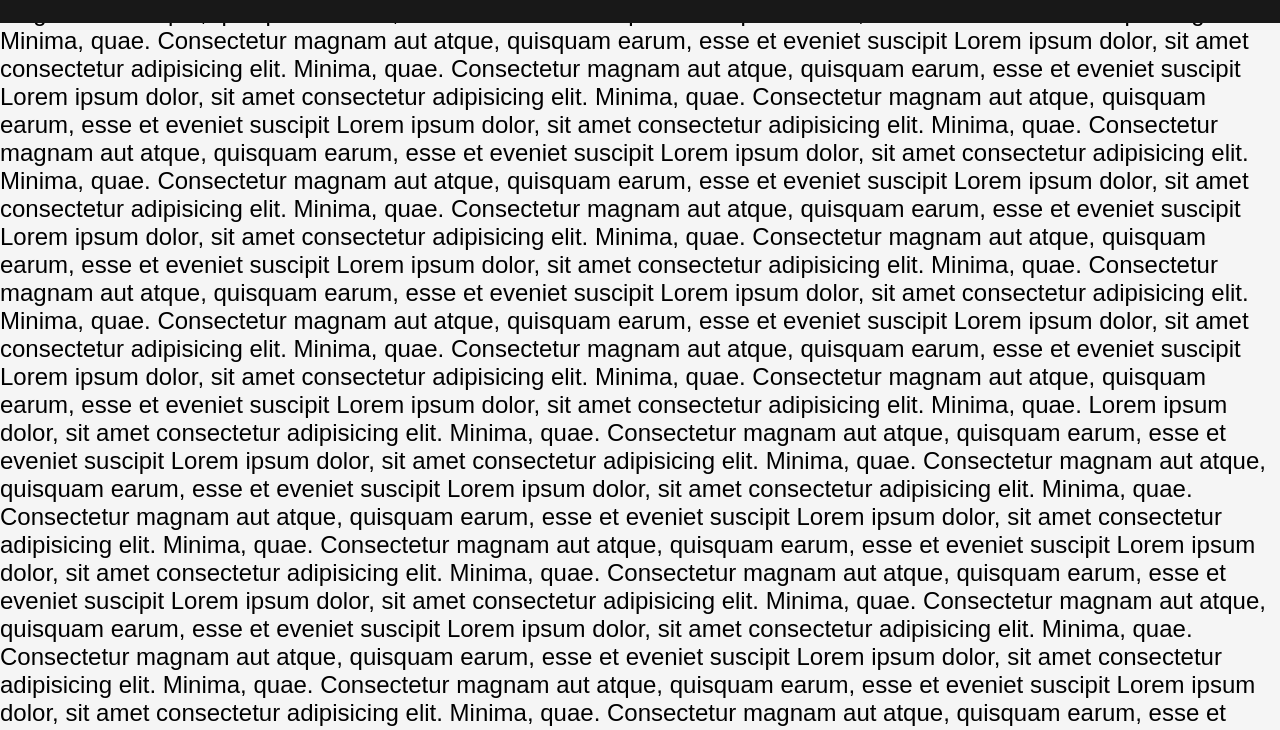
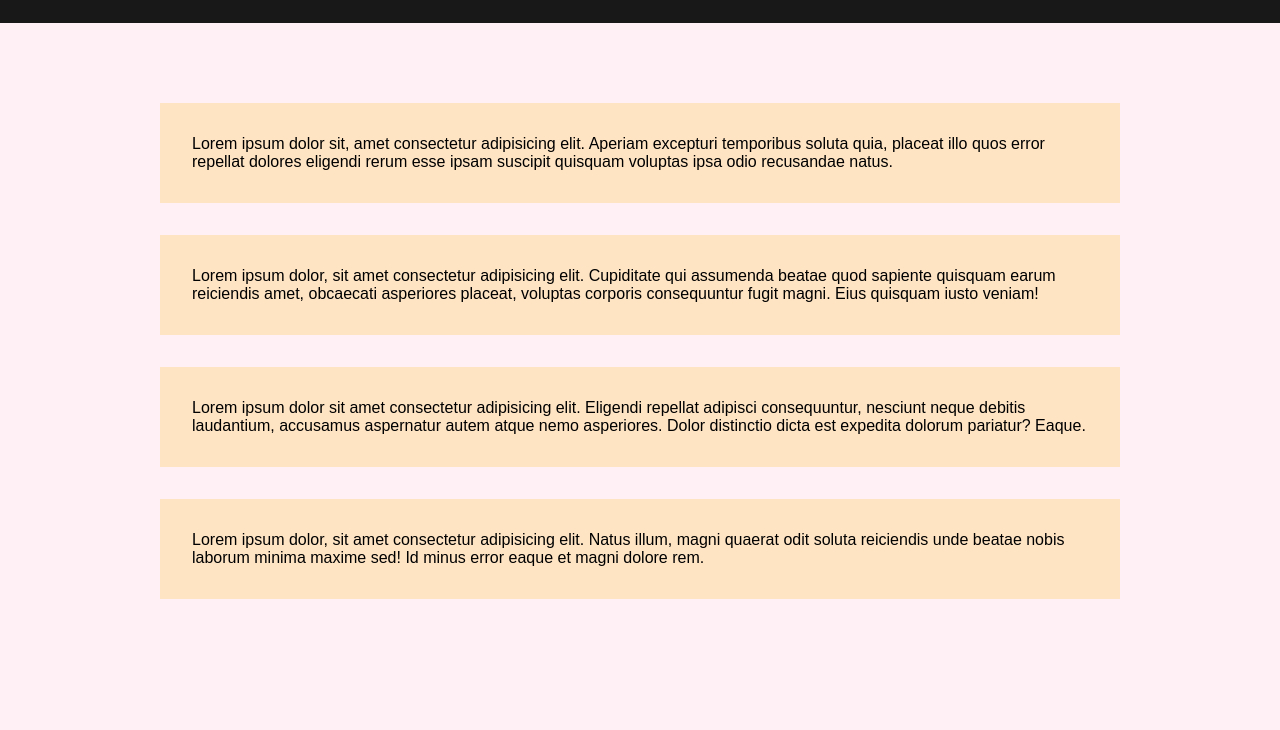
Before and after one commit to jfer2/WebDev-Fall-2021-Final-Project, a plain HTML site: page index.html in a window 1280 px wide. Shown: the part 57-787 px from the top of the page. Drawn offline with Linux system fonts and the light colour scheme.

Commit message:
Added early content items within a main content

```diff
--- a/index.html
+++ b/index.html
@@ -4,19 +4,19 @@
     <meta charset="UTF-8" />
     <meta http-equiv="X-UA-Compatible" content="IE=edge" />
     <meta name="viewport" content="width=device-width, initial-scale=1.0" />
-    <title>Jacob's Webpage</title>
+    <title>Jacob Ferretti</title>
     <link rel="stylesheet" href="../styles/style.css" />
   </head>
   <body>
     <nav class="navbar">
       <div class="logo">
-        <h4>JACOB FERRETTI</h4>
+        <h4>Jacob Ferretti</h4>
       </div>
       <ul class="nav-list">
         <li><a href="#about">About</a></li>
         <li><a href="#resume">Resume</a></li>
-        <li><a href="#">Projects</a></li>
-        <li><a href="#">Contact</a></li>
+        <li><a href="#projects">Projects</a></li>
+        <li><a href="#contact">Contact</a></li>
       </ul>
       <div class="nav-menu">
         <div class="line"></div>
@@ -24,87 +24,33 @@
         <div class="line"></div>
       </div>
     </nav>
-    <p>
-      Lorem ipsum dolor, sit amet consectetur adipisicing elit. Minima, quae.
-      Consectetur magnam aut atque, quisquam earum, esse et eveniet suscipit
-      Lorem ipsum dolor, sit amet consectetur adipisicing elit. Minima, quae.
-      Consectetur magnam aut atque, quisquam earum, esse et eveniet suscipit
-      Lorem ipsum dolor, sit amet consectetur adipisicing elit. Minima, quae.
-      Consectetur magnam aut atque, quisquam earum, esse et eveniet suscipit
-      Lorem ipsum dolor, sit amet consectetur adipisicing elit. Minima, quae.
-      Consectetur magnam aut atque, quisquam earum, esse et eveniet suscipit
-      Lorem ipsum dolor, sit amet consectetur adipisicing elit. Minima, quae.
-      Consectetur magnam aut atque, quisquam earum, esse et eveniet suscipit
-      Lorem ipsum dolor, sit amet consectetur adipisicing elit. Minima, quae.
-      Consectetur magnam aut atque, quisquam earum, esse et eveniet suscipit
-      Lorem ipsum dolor, sit amet consectetur adipisicing elit. Minima, quae.
-      Consectetur magnam aut atque, quisquam earum, esse et eveniet suscipit
-      Lorem ipsum dolor, sit amet consectetur adipisicing elit. Minima, quae.
-      Consectetur magnam aut atque, quisquam earum, esse et eveniet suscipit
-      Lorem ipsum dolor, sit amet consectetur adipisicing elit. Minima, quae.
-      Consectetur magnam aut atque, quisquam earum, esse et eveniet suscipit
-      Lorem ipsum dolor, sit amet consectetur adipisicing elit. Minima, quae.
-      Consectetur magnam aut atque, quisquam earum, esse et eveniet suscipit
-      Lorem ipsum dolor, sit amet consectetur adipisicing elit. Minima, quae.
-      Consectetur magnam aut atque, quisquam earum, esse et eveniet suscipit
-      Lorem ipsum dolor, sit amet consectetur adipisicing elit. Minima, quae.
-      Consectetur magnam aut atque, quisquam earum, esse et eveniet suscipit
-      Lorem ipsum dolor, sit amet consectetur adipisicing elit. Minima, quae.
-      Consectetur magnam aut atque, quisquam earum, esse et eveniet suscipit
-      Lorem ipsum dolor, sit amet consectetur adipisicing elit. Minima, quae.
-      Lorem ipsum dolor, sit amet consectetur adipisicing elit. Minima, quae.
-      Consectetur magnam aut atque, quisquam earum, esse et eveniet suscipit
-      Lorem ipsum dolor, sit amet consectetur adipisicing elit. Minima, quae.
-      Consectetur magnam aut atque, quisquam earum, esse et eveniet suscipit
-      Lorem ipsum dolor, sit amet consectetur adipisicing elit. Minima, quae.
-      Consectetur magnam aut atque, quisquam earum, esse et eveniet suscipit
-      Lorem ipsum dolor, sit amet consectetur adipisicing elit. Minima, quae.
-      Consectetur magnam aut atque, quisquam earum, esse et eveniet suscipit
-      Lorem ipsum dolor, sit amet consectetur adipisicing elit. Minima, quae.
-      Consectetur magnam aut atque, quisquam earum, esse et eveniet suscipit
-      Lorem ipsum dolor, sit amet consectetur adipisicing elit. Minima, quae.
-      Consectetur magnam aut atque, quisquam earum, esse et eveniet suscipit
-      Lorem ipsum dolor, sit amet consectetur adipisicing elit. Minima, quae.
-      Consectetur magnam aut atque, quisquam earum, esse et eveniet suscipit
-      Lorem ipsum dolor, sit amet consectetur adipisicing elit. Minima, quae.
-      Consectetur magnam aut atque, quisquam earum, esse et eveniet suscipit
-      Lorem ipsum dolor, sit amet consectetur adipisicing elit. Minima, quae.
-      Consectetur magnam aut atque, quisquam earum, esse et eveniet suscipit
-      Lorem ipsum dolor, sit amet consectetur adipisicing elit. Minima, quae.
-      Consectetur magnam aut atque, quisquam earum, esse et eveniet suscipit
-      Lorem ipsum dolor, sit amet consectetur adipisicing elit. Minima, quae.
-      Consectetur magnam aut atque, quisquam earum, esse et eveniet suscipit
-      Lorem ipsum dolor, sit amet consectetur adipisicing elit. Minima, quae.
-      Consectetur magnam aut atque, quisquam earum, esse et eveniet suscipit
-      iusto odio sequi corrupti veniam itaque amet assumenda sed quam? iusto
-      odio sequi corrupti veniam itaque amet assumenda sed quam? iusto odio
-      sequi corrupti veniam itaque amet assumenda sed quam? iusto odio sequi
-      corrupti veniam itaque amet assumenda sed quam? iusto odio sequi corrupti
-      veniam itaque amet assumenda sed quam? iusto odio sequi corrupti veniam
-      itaque amet assumenda sed quam? iusto odio sequi corrupti veniam itaque
-      amet assumenda sed quam? iusto odio sequi corrupti veniam itaque amet
-      assumenda sed quam? iusto odio sequi corrupti veniam itaque amet assumenda
-      sed quam? iusto odio sequi corrupti veniam itaque amet assumenda sed quam?
-      iusto odio sequi corrupti veniam itaque amet assumenda sed quam? iusto
-      odio sequi corrupti veniam itaque amet assumenda sed quam? Consectetur
-      magnam aut atque, quisquam earum, esse et eveniet suscipit iusto odio
-      sequi corrupti veniam itaque amet assumenda sed quam? iusto odio sequi
-      corrupti veniam itaque amet assumenda sed quam? iusto odio sequi corrupti
-      veniam itaque amet assumenda sed quam? iusto odio sequi corrupti veniam
-      itaque amet assumenda sed quam? iusto odio sequi corrupti veniam itaque
-      amet assumenda sed quam? iusto odio sequi corrupti veniam itaque amet
-      assumenda sed quam? iusto odio sequi corrupti veniam itaque amet assumenda
-      sed quam? iusto odio sequi corrupti veniam itaque amet assumenda sed quam?
-      iusto odio sequi corrupti veniam itaque amet assumenda sed quam? iusto
-      odio sequi corrupti veniam itaque amet assumenda sed quam? iusto odio
-      sequi corrupti veniam itaque amet assumenda sed quam? iusto odio sequi
-      corrupti veniam itaque amet assumenda sed quam? iusto odio sequi corrupti
-      veniam itaque amet assumenda sed quam? iusto odio sequi corrupti veniam
-      itaque amet assumenda sed quam?
-    </p>
-    <br />
-    <p id="about">About</p>
-    <p id="resume">Resume</p>
+    <main>
+      <div class="main-content">
+        <div class="content-item" id="about">
+          Lorem ipsum dolor sit, amet consectetur adipisicing elit. Aperiam
+          excepturi temporibus soluta quia, placeat illo quos error repellat
+          dolores eligendi rerum esse ipsam suscipit quisquam voluptas ipsa odio
+          recusandae natus.
+        </div>
+        <div class="content-item" id="resume">
+          Lorem ipsum dolor, sit amet consectetur adipisicing elit. Cupiditate
+          qui assumenda beatae quod sapiente quisquam earum reiciendis amet,
+          obcaecati asperiores placeat, voluptas corporis consequuntur fugit
+          magni. Eius quisquam iusto veniam!
+        </div>
+        <div class="content-item" id="projects">
+          Lorem ipsum dolor sit amet consectetur adipisicing elit. Eligendi
+          repellat adipisci consequuntur, nesciunt neque debitis laudantium,
+          accusamus aspernatur autem atque nemo asperiores. Dolor distinctio
+          dicta est expedita dolorum pariatur? Eaque.
+        </div>
+        <div class="content-item" id="contact">
+          Lorem ipsum dolor, sit amet consectetur adipisicing elit. Natus illum,
+          magni quaerat odit soluta reiciendis unde beatae nobis laborum minima
+          maxime sed! Id minus error eaque et magni dolore rem.
+        </div>
+      </div>
+    </main>
   </body>
   <script type="text/javascript" src="../app.js"></script>
 </html>
--- a/styles/style.scss
+++ b/styles/style.scss
@@ -2,7 +2,6 @@ $nav-black: #181818;
 
 * {
     margin: 0px;
-    // padding: 0px;
 }
 
 body {
@@ -14,8 +13,13 @@ a:link {
     text-decoration: none;
 }
 
+h4 {
+    text-transform: uppercase;
+}
+
 p {
     font-size: 24px;
+    padding: 0px;
 }
 
 nav {
@@ -37,8 +41,6 @@ nav {
     justify-content: center;
     align-items: center;
     min-width: fit-content;
-    // margin-right: 12px;
-    // margin-left: 12px;
     font-size: 24px;
     color: white;
 }
@@ -65,6 +67,18 @@ nav {
 
 .nav-menu {
     display: none;
+}
+
+.main-content {
+    padding: 10em;
+    height: 100vh;
+    background-color: lavenderblush;
+}
+
+.content-item {
+    padding: 2em;
+    margin-bottom: 2em;
+    background-color: bisque;
 }
 
 @for $i from 1 through 3 {
@@ -156,6 +170,17 @@ nav {
     .navMenu-active > .line {
         display: none;
     }
+    .main-content {
+        padding: 5em;
+        height: 100vh;
+        background-color: lavenderblush;
+    }
+
+    .content-item {
+        padding: 1em;
+        margin-bottom: 1em;
+        background-color: bisque;
+}
 }
 
 
```
Also changed, not shown: styles/style.css, 1 other file.
